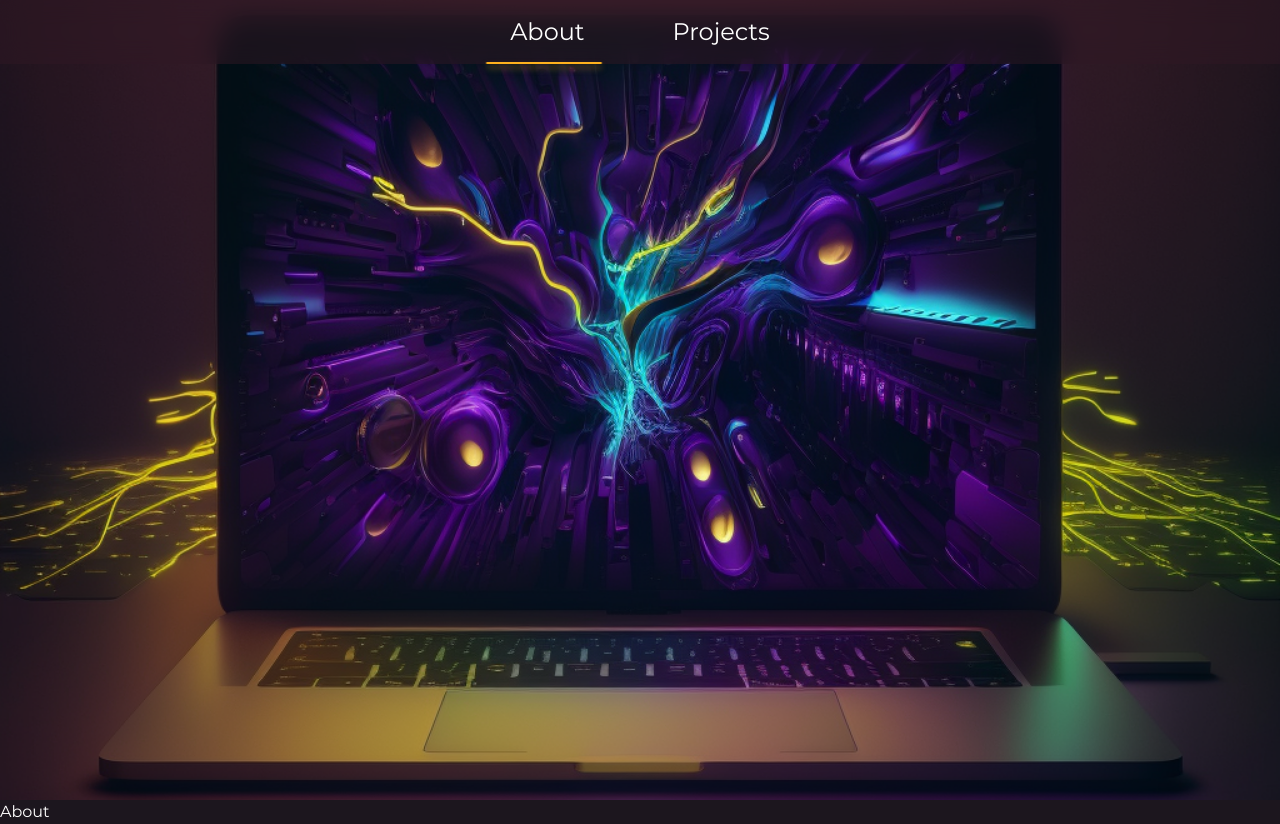
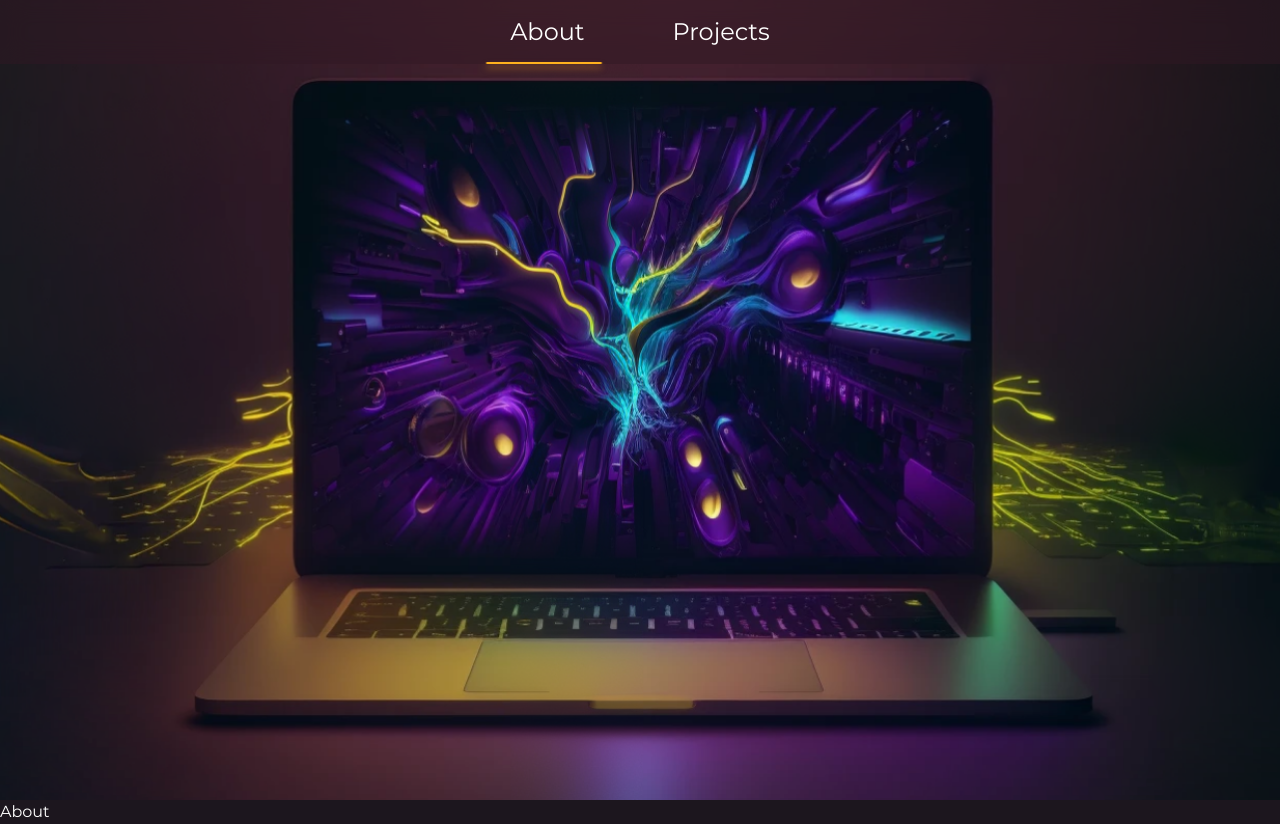
Before and after one commit to timostermann/portfolio, a SvelteKit app: page / in a window 1280 px wide. Built offline with nearby package versions, Linux system fonts and the light colour scheme.

Commit message:
feat: add medium sized stage image variant

```diff
--- a/src/routes/+page.svelte
+++ b/src/routes/+page.svelte
@@ -1,14 +1,12 @@
 <script lang="ts">
 	import stage from "assets/stage.png";
+	import stageLg from "assets/stage-lg.png";
 	import stageXl from "assets/stage-xl.png";
 </script>
 
 <picture>
 	<source srcset={stageXl} media="(min-width: 1500px)" />
-	<img
-		src={stage}
-		alt="Laptop on a desk"
-		class="h-[500px] max-h-screen w-full object-cover xs:h-auto"
-	/>
+	<source srcset={stageLg} media="(min-width: 1100px)" />
+	<img src={stage} alt="Laptop on a desk" class="h-screen w-full object-cover " />
 </picture>
 <h1>About</h1>
```
Also changed, not shown: src/assets/stage-lg.png (added), src/assets/stage-xl.png.
